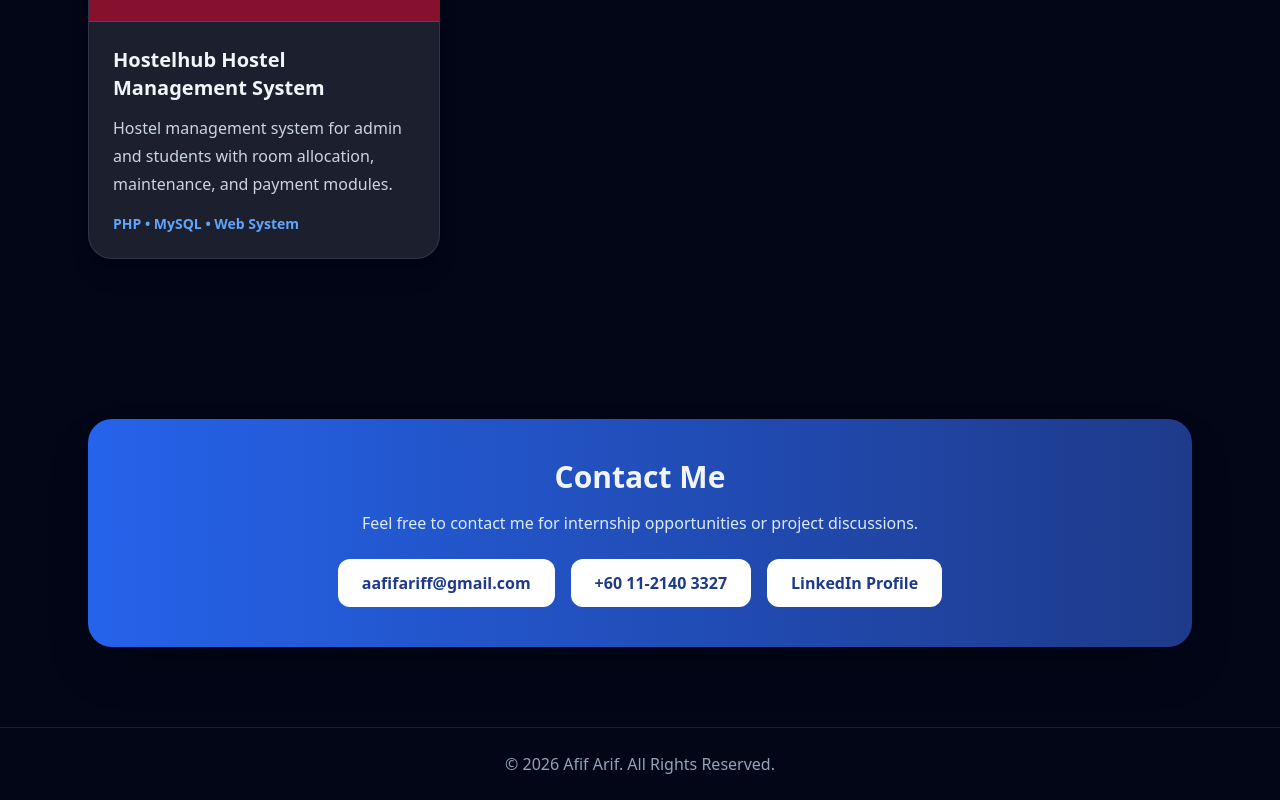
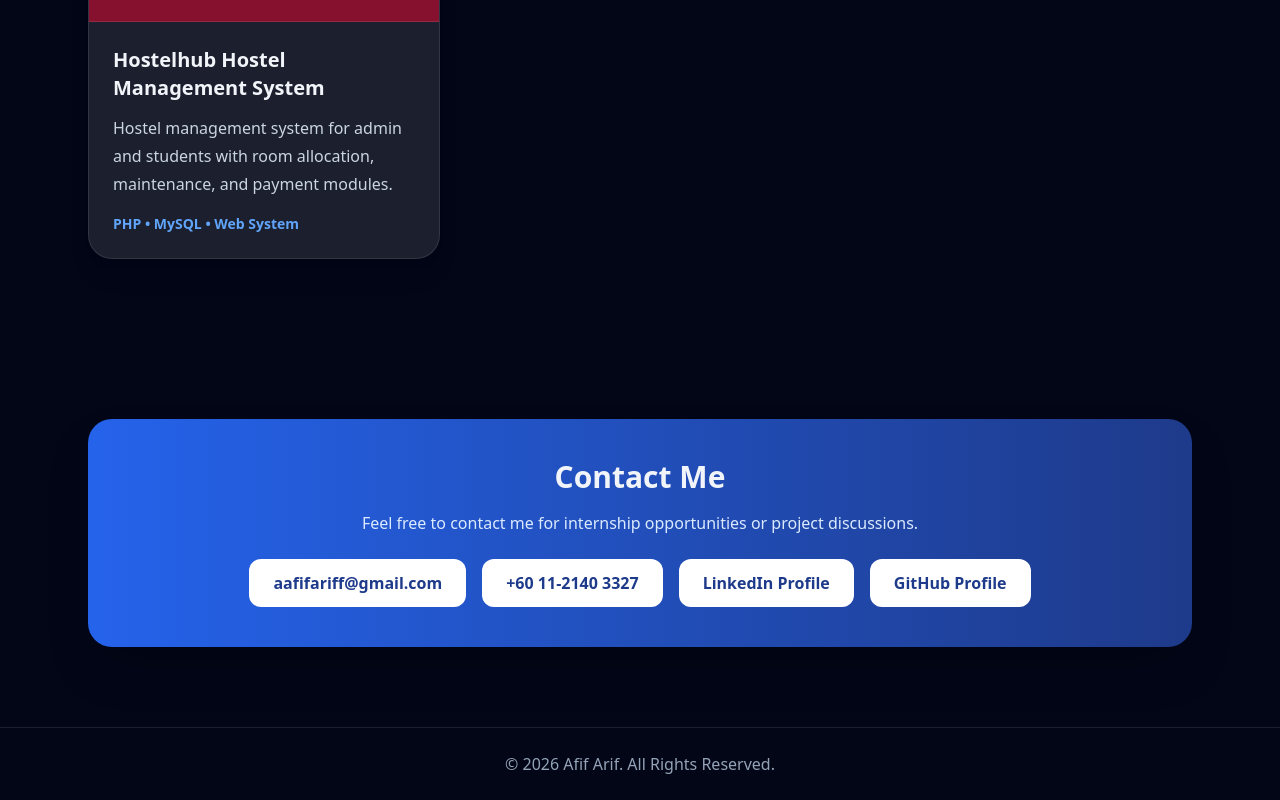
Before and after one commit to Arif22222/AfifArif_Portfolio, a React (Create React App) app: page / in a window 1280 px wide. Shown: the part 3281-4081 px from the top of the page. Built offline with nearby package versions, Linux system fonts and the light colour scheme.

Commit message:
add github

```diff
--- a/src/App.js
+++ b/src/App.js
@@ -249,6 +249,16 @@
               >
                 LinkedIn Profile
               </a>
+
+                            <a
+                href="https://github.com/Arif22222"
+                target="_blank"
+                rel="noopener noreferrer"
+                className="bg-white text-blue-900 inline-block px-6 py-3 rounded-xl font-semibold hover:bg-blue-100 transition"
+              >
+                GitHub Profile
+              </a>
+
             </div>
           </div>
         </div>
```
